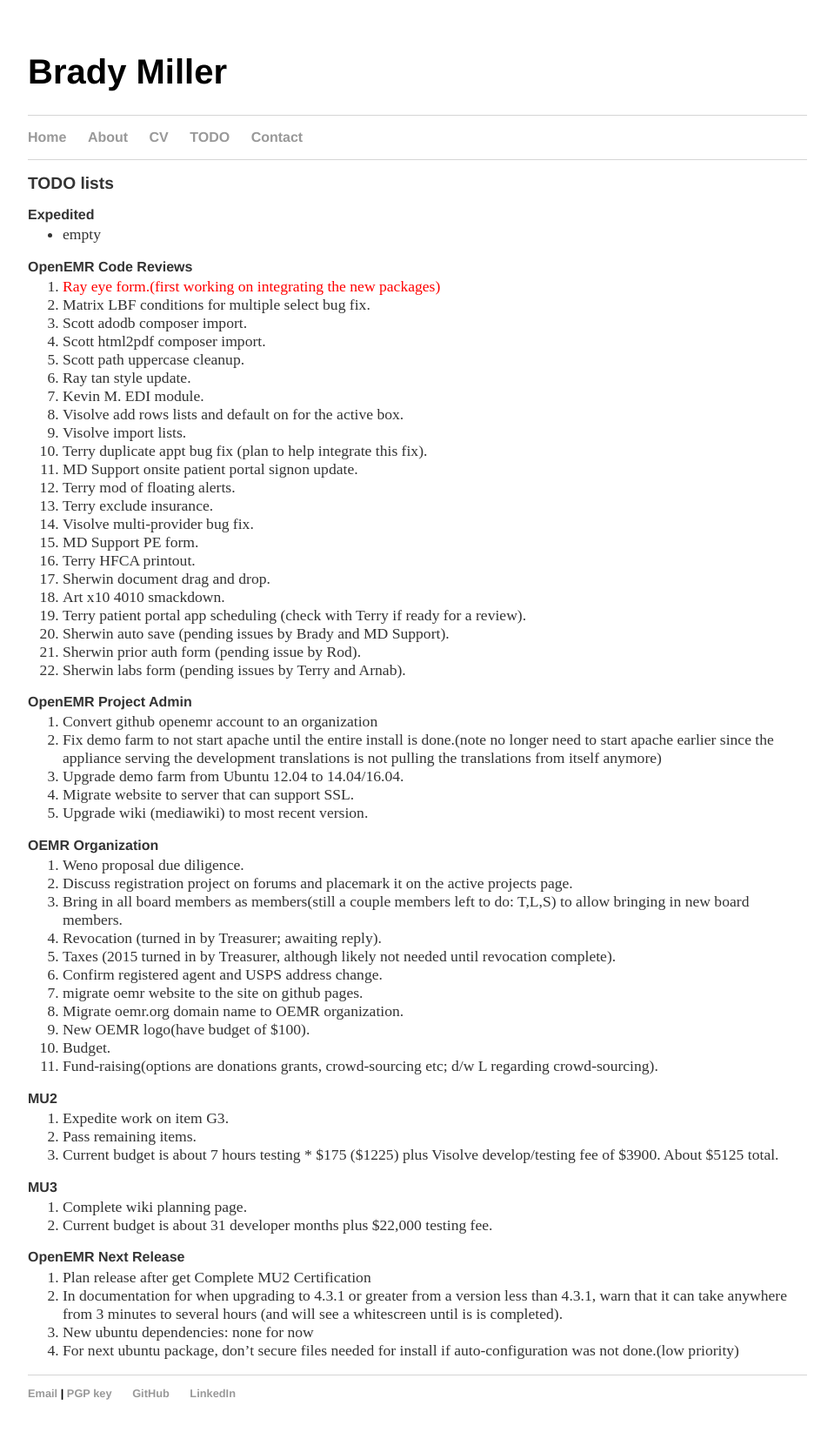
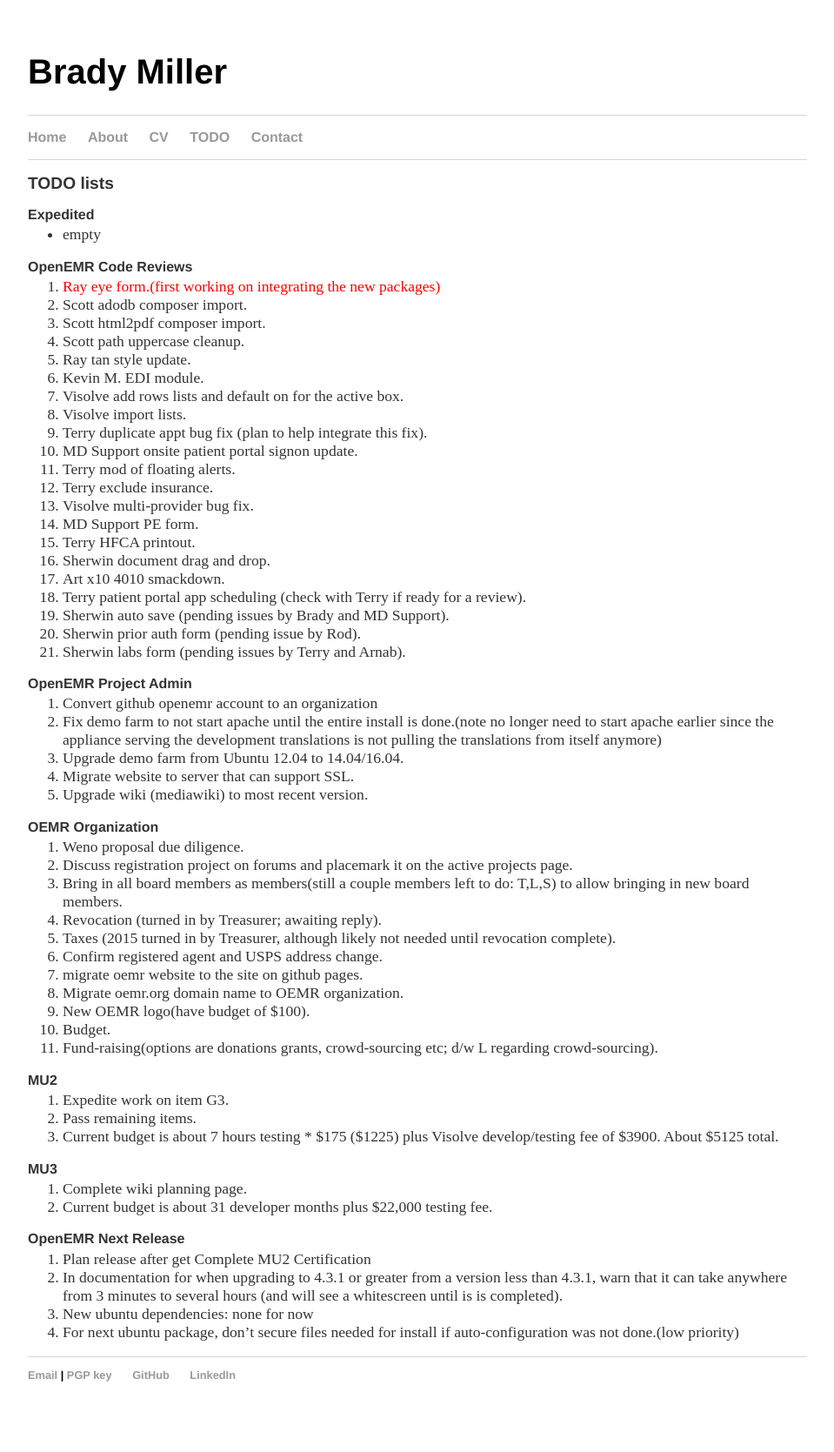
Before and after one commit to bradymiller/bradymiller.github.io, a Jekyll site: the page built from todo/index.md, in a window 1280 px wide. Shown: the whole page at 87% size, without its empty margins (160-1119 px from the left). Built offline with Jekyll 4.4.1, drawn with Linux system fonts in a browser that asks for light colours; after the commit the page ends 1648 px from its top, so only the background shows below that.

Commit message:
Update todo list

```diff
--- a/todo/index.md
+++ b/todo/index.md
@@ -8,7 +8,6 @@
 
 ### OpenEMR Code Reviews
 1. <span style="color: red">Ray eye form.(first working on integrating the new packages)</span>
-1. Matrix LBF conditions for multiple select bug fix.
 1. Scott adodb composer import.
 1. Scott html2pdf composer import.
 1. Scott path uppercase cleanup.
```
